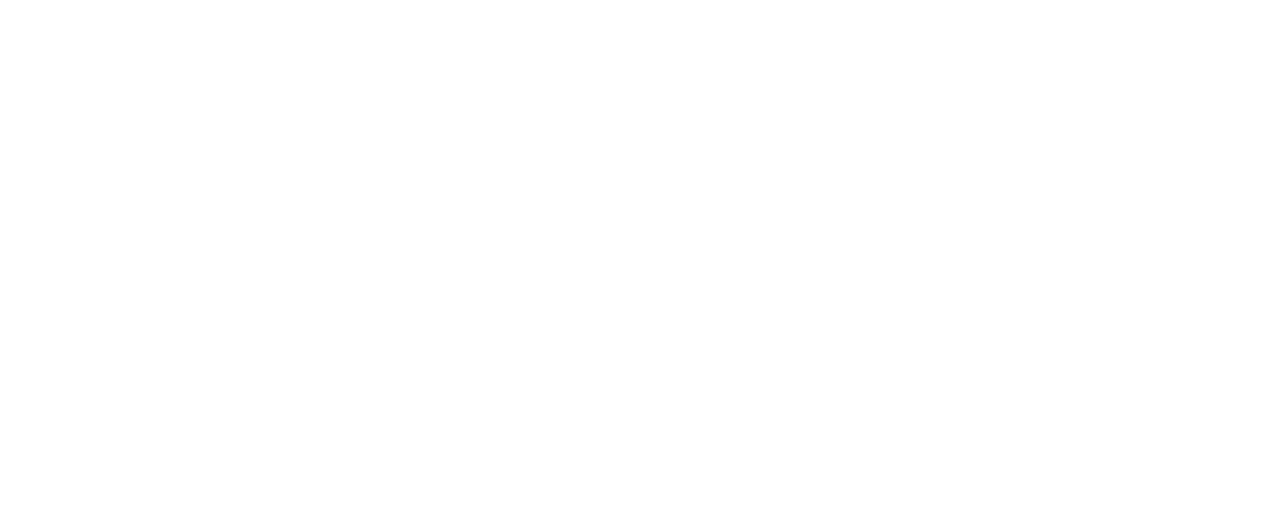
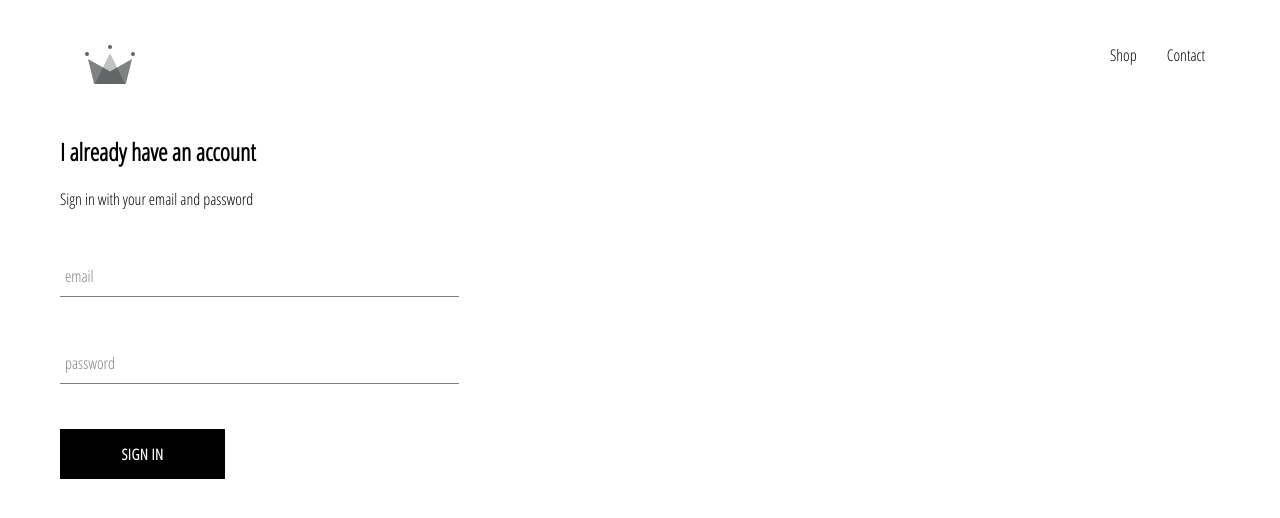
Before and after one commit to DimitarIvanov2898/shop-clothing-reactjs, a React (Create React App) app: page /signin in a window 1280 px wide. Shown: the top 518 px of the page. Built offline with nearby package versions, Linux system fonts and the light colour scheme.

Commit message:
Added forminput and custom buttons components, sign in front end and minor improvments

```diff
--- a/src/App.css
+++ b/src/App.css
@@ -2,3 +2,7 @@
   font-family: 'Open Sans Condensed', sans-serif;
   padding: 20px 60px;
 }
+a{
+  text-decoration: none;
+  color: black;
+}
--- a/src/App.js
+++ b/src/App.js
@@ -2,14 +2,18 @@
 import './App.css';
 import HomePage from './pages/homepage/homepage.component'
 import ShopPage from './pages/shop/shop.component'
+import SignInAndSignUpPage from './pages/sign-in-and-sign-up/sign-in-and-sign-up.component'
+import Header from './components/header/header.component'
 import { Switch, Route } from 'react-router-dom';
 
 function App() {
   return (
     <div>
+      <Header />
       <Switch>
         <Route exact path='/' component={HomePage} />
         <Route path='/shop' component={ShopPage} />
+        <Route path='/signin' component={SignInAndSignUpPage} />
       </Switch>
 
     </div>
--- /dev/null
+++ b/src/components/custom-button/custom-button.component.js
@@ -0,0 +1,10 @@
+import React from 'react'
+import './custom-button.styles.scss'
+
+const CustomButton = ({children, ...otherProps}) => (
+    <button className='custom-button' {...otherProps}>
+        {children}
+    </button>
+)
+
+export default CustomButton
--- /dev/null
+++ b/src/components/custom-button/custom-button.styles.scss
@@ -0,0 +1,22 @@
+.custom-button {
+    min-width: 165px;
+    width: auto;
+    height: 50px;
+    letter-spacing: 0.5px;
+    line-height: 50px;
+    padding: 0 35px 0 35px;
+    font-size: 15px;
+    background-color: black;
+    color: white;
+    text-transform: uppercase;
+    font-family: 'Open Sans Condensed';
+    font-weight: bolder;
+    border: none;
+    cursor: pointer;
+
+    &:hover {
+      background-color: white;
+      color: black;
+      border: 1px solid black;
+    }
+  }
--- /dev/null
+++ b/src/components/form-input/form-input.component.js
@@ -0,0 +1,16 @@
+import React from 'react'
+import './form-input.styles.scss'
+
+const FormInput = ({handleChange, label, ...otherProps}) => (
+    <div className='group'>
+        <input className='form-input' onChange={handleChange} {...otherProps} />
+        {
+            label ?
+            (<label className={`${otherProps.value.lenght ? 'shring' : ''} form-input-label`}>{label}</label>)
+            :
+            null
+        }
+    </div>
+)
+
+export default FormInput
--- /dev/null
+++ b/src/components/form-input/form-input.styles.scss
@@ -0,0 +1,54 @@
+$sub-color: grey;
+$main-color: black;
+
+@mixin shrinkLabel {
+  top: -14px;
+  font-size: 12px;
+  color: $main-color;
+}
+
+.group {
+  position: relative;
+  margin: 45px 0;
+
+  .form-input {
+    background: none;
+    background-color: white;
+    color: $sub-color;
+    font-size: 18px;
+    padding: 10px 10px 10px 5px;
+    display: block;
+    width: 100%;
+    border: none;
+    border-radius: 0;
+    border-bottom: 1px solid $sub-color;
+    margin: 25px 0;
+
+    &:focus {
+      outline: none;
+    }
+
+    &:focus ~ .form-input-label {
+      @include shrinkLabel();
+    }
+  }
+
+  input[type='password'] {
+    letter-spacing: 0.3em;
+  }
+
+  .form-input-label {
+    color: $sub-color;
+    font-size: 16px;
+    font-weight: normal;
+    position: absolute;
+    pointer-events: none;
+    left: 5px;
+    top: 10px;
+    transition: 300ms ease all;
+
+    &.shrink {
+      @include shrinkLabel();
+    }
+  }
+}
--- /dev/null
+++ b/src/components/header/header.component.js
@@ -0,0 +1,22 @@
+import React from 'react'
+import { Link } from 'react-router-dom'
+import { ReactComponent as Logo } from '../../assets/crown.svg'
+import './header.styles.scss'
+
+const Header = () => (
+    <div className='header'>
+        <Link className='logo-container' to='/'>
+            <Logo className='logo' />
+        </Link>
+        <div className='options'>
+            <Link className='option' to='/shop'>
+                Shop
+            </Link>
+            <Link className='option' to='/shop'>
+                Contact
+            </Link>
+        </div>
+    </div>
+)
+
+export default Header
--- /dev/null
+++ b/src/components/header/header.styles.scss
@@ -0,0 +1,25 @@
+.header {
+    height: 70px;
+    width: 100%;
+    display: flex;
+    justify-content: space-between;
+    margin-bottom: 25px;
+
+    .logo-container {
+      height: 100%;
+      width: 70px;
+      padding: 25px;
+    }
+
+    .options {
+      width: 50%;
+      height: 100%;
+      display: flex;
+      align-items: center;
+      justify-content: flex-end;
+
+      .option {
+        padding: 10px 15px;
+      }
+    }
+  }
--- /dev/null
+++ b/src/components/sign-in/sign-in.component.js
@@ -0,0 +1,45 @@
+import React from 'react'
+
+import './sign-in.styles.scss'
+import FormInput from '../form-input/form-input.component'
+import CustomButton from '../custom-button/custom-button.component'
+
+class SignIn extends React.Component{
+    constructor(props){
+        super(props)
+
+        this.state = {
+            email: '',
+            password: ''
+        }
+    }
+
+    handleSubmit = event =>  {
+        event.preventDefault()
+    }
+
+    handleChange = event => {
+        const { value, name} = event.target
+        this.setState({[name]: value})
+    }
+
+    render() {
+        return (
+            <div className='sign-in'>
+                <h2>I already have an account</h2>
+                <span>Sign in with your email and password</span>
+
+                <form onSubmit={this.handleSubmit}>
+                    <FormInput name="email" label="email" handleChange={this.handleChange} type="email" value={this.state.email} required />
+
+                    <FormInput name="password" label="password" onChange={this.handleChange} type="password" value={this.state.password} required />
+
+
+                    <CustomButton type="submit">Sign In</CustomButton>
+                </form>
+            </div>
+        )
+    }
+}
+
+export default SignIn
--- /dev/null
+++ b/src/components/sign-in/sign-in.styles.scss
@@ -0,0 +1,9 @@
+.sign-in{
+    width: 30vw;
+    display: flex;
+    flex-direction: column;
+
+    .title{
+        margin: 10px 0px;
+    }
+}
--- /dev/null
+++ b/src/pages/sign-in-and-sign-up/sign-in-and-sign-up.component.js
@@ -0,0 +1,11 @@
+import React from 'react'
+import './sign-in-and-sign-up.styles.scss'
+import SignIn from '../../components/sign-in/sign-in.component'
+
+const SignInAndSignUpPage = () => (
+    <div className='sign-in-and-sign-up'>
+        <SignIn />
+    </div>
+)
+
+export default SignInAndSignUpPage
```
Also changed, not shown: src/assets/crown.svg (added), src/pages/sign-in-and-sign-up/sign-in-and-sign-up.styles.scss (added).
